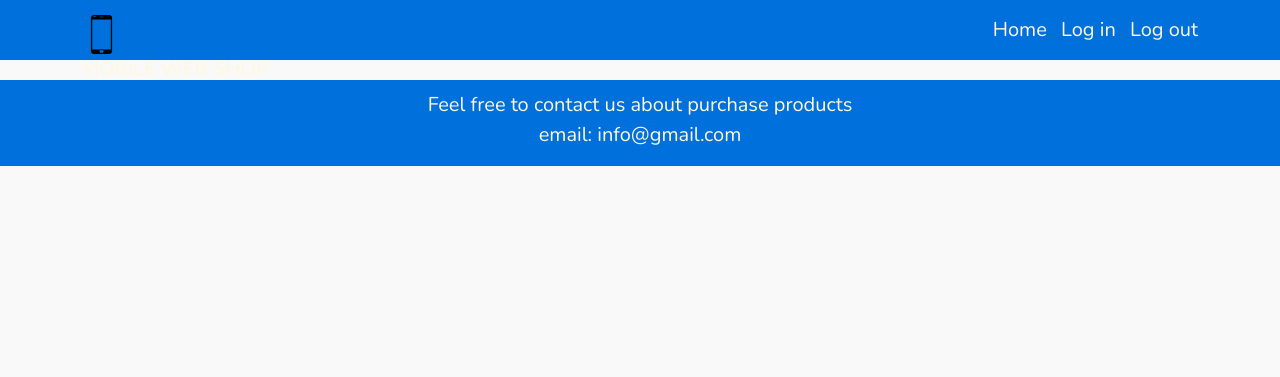
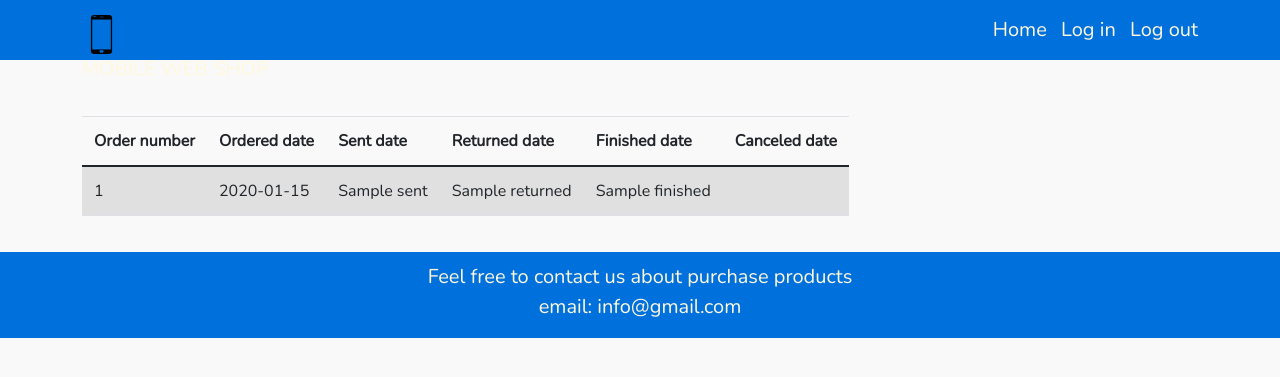
Before and after one commit to milosmerdovic/Mobile-Phone-Online-Store, a Spring app: page /admin/status-log in a window 1280 px wide. Shown: the top 377 px of the page. Run offline with Thymeleaf, Linux system fonts and the light colour scheme; the template is opened without the code that fills it: most values are stand-ins (such as "Sample title", 1, 10 or a date in 2020); data that the repository does not hold is empty; some libraries are stand-ins or nearby versions.

Commit message:
History of orders added

```diff
--- a/src/main/resources/templates/admin/orders.html
+++ b/src/main/resources/templates/admin/orders.html
@@ -34,6 +34,10 @@
             </div>
         </div>
     </header>
+
+    <a th:href="@{/admin/status-log}" class="col-md-1">
+        <button type="button" class="btn btn-success" th:text="History">History</button>
+    </a>
 
     <div class="container">
         <div class="row">
--- a/src/main/resources/templates/admin/status-log.html
+++ b/src/main/resources/templates/admin/status-log.html
@@ -5,6 +5,34 @@
     <body>
         <div th:replace="fragments/header :: navbar"></div>
 
+        <div class="container">
+            <div class="row">
+                <div class="history-orders">
+                    <table class="table table-striped table-responsive">
+                        <thead>
+                            <tr>
+                                <th>Order number</th>
+                                <th>Ordered date</th>
+                                <th>Sent date</th>
+                                <th>Returned date</th>
+                                <th>Finished date</th>
+                                <th>Canceled date</th>
+                            </tr>
+                        </thead>
+                        <tbody>
+                            <tr th:each="order : ${history}">
+                                <td th:text="${order.id}"></td>
+                                <td th:text="${order.createdAt}"></td>
+                                <td th:text="${order.sent}"></td>
+                                <td th:text="${order.returned}"></td>
+                                <td th:text="${order.finished}"></td>
+                                <td th:text="${order.canceled}"></td>
+                            </tr>
+                        </tbody>
+                    </table>
+                </div>
+            </div>
+        </div>
 
         <div th:replace="fragments/footer :: footer"></div>
     </body>
```
Also changed, not shown: 1 other file.
